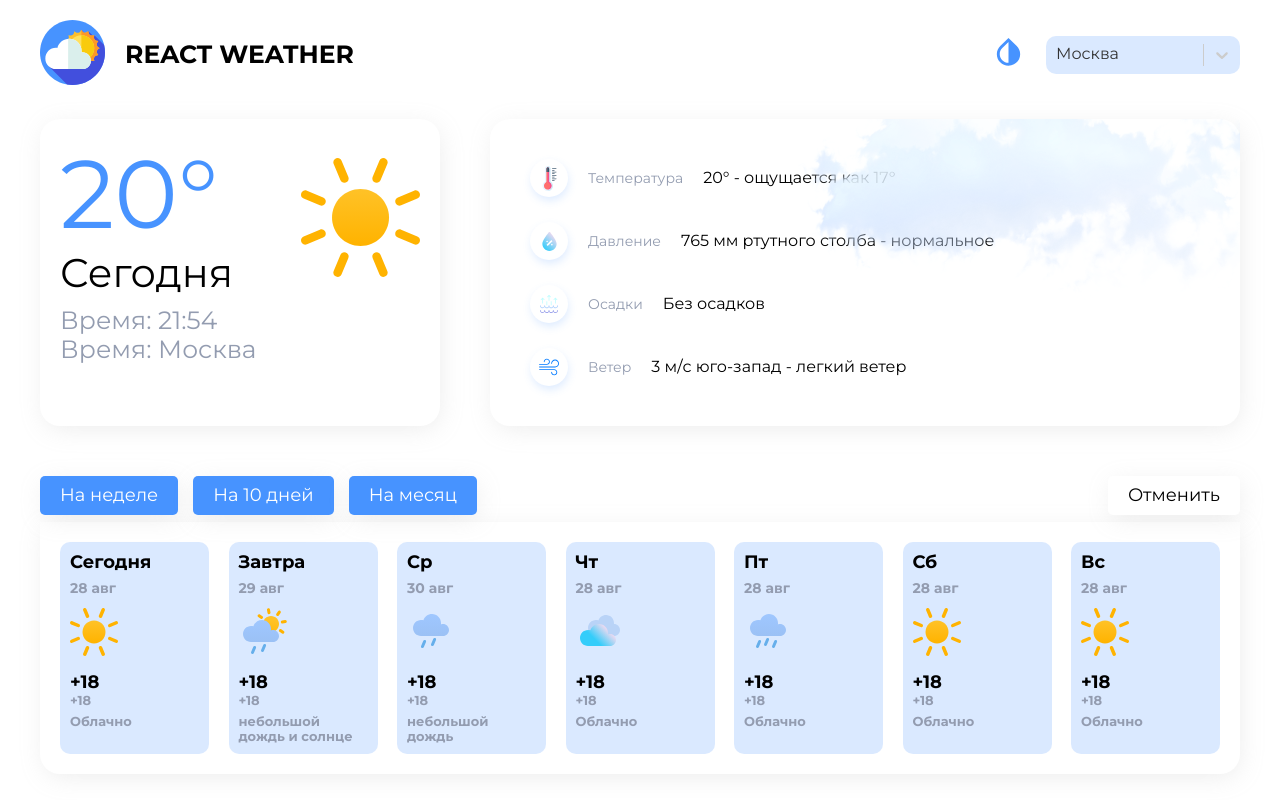
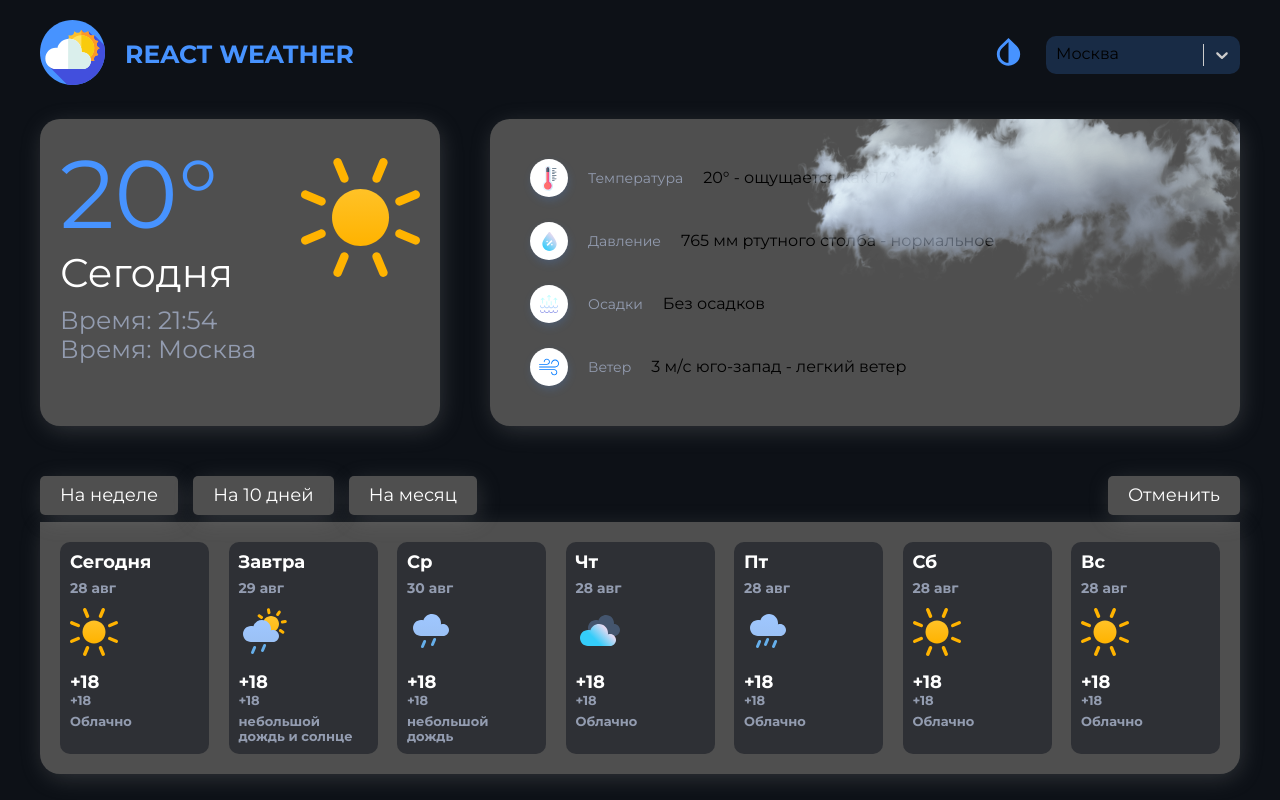
Before and after one commit to NinaDmitrieva/weather, a React (Create React App) app: page / in a window 1280 px wide. Built offline with nearby package versions, Linux system fonts and the light colour scheme.

Commit message:
готовые css переменные

```diff
--- a/src/pages/Home/Days/Days.module.scss
+++ b/src/pages/Home/Days/Days.module.scss
@@ -6,7 +6,7 @@
   flex-wrap: wrap;
   padding: 20px;
   width: 100%;
-  background: $light-background;
+  background-color:var(#{--components-background-default});
   box-shadow: $box-shadow;
   border-radius: 0 0 $border-radius $border-radius;
   font-weight: bold;
@@ -14,7 +14,7 @@
 .card {
   display: flex;
   flex-direction: column;
-  background: rgba(71, 147, 255, 0.2);
+  background:var(#{--card-background-default});
   border-radius: 10px;
   padding: 10px;
   width: 149px;
@@ -25,7 +25,7 @@
 .day{
   margin-bottom: 7px;
   font-size: 18px;
-
+  color:var(#{--text-color-default});
 }
 
 .day_info{
@@ -40,6 +40,7 @@
 
 .temp_day{
   font-size: 18px;
+  color:var(#{--text-color-default});
 }
 
 .temp_night {
@@ -54,7 +55,7 @@
 }
 
 &:hover{
-  box-shadow: 0px 3px 20px rgb(147, 144, 144, 0.28);
+  box-shadow:var(#{--card-background-default});
 }
 }
 
@@ -72,9 +73,9 @@
   box-shadow: 2px 5px 25px -3px rgba(180, 180, 180, 0.25);
   border-radius: 5px;
   padding: 9px 20px;
-  background-color: $light-background;
+  background-color:var(#{--components-background-default});
   margin-right: 15px;
-  color: $light-color;
+  color: var(#{--text-color-default});
   font-size: 18px;
   display: flex;
   align-items: center;
@@ -82,9 +83,9 @@
   margin-right: 15px;
   cursor: pointer;
 
-  &.activ{
+  &.active {
     background: $primary-color;
-    color: #fff
+    color: #fff;
   }
 }
 
--- a/src/pages/Home/components/ThisDay/ThisDay/ThisDay.module.scss
+++ b/src/pages/Home/components/ThisDay/ThisDay/ThisDay.module.scss
@@ -26,7 +26,7 @@
   }
   .this_day_name{
     font-size: 40px;
-    color: $light-color;
+    color: var(#{--text-color-default});
   }
 }
 
--- a/src/pages/Home/components/ThisDayInfo/ThisDayInfo/ThisDayInfo.module.scss
+++ b/src/pages/Home/components/ThisDayInfo/ThisDayInfo/ThisDayInfo.module.scss
@@ -5,7 +5,7 @@
   padding: 40px;
   max-width: 750px;
   width: 100%;
-  background: $light-background;
+  background: var(#{--components-background-default});
   box-shadow: $box-shadow;
   border-radius: $border-radius;
 }
@@ -42,7 +42,7 @@
   }
 
   .ndicator_value {
-    color: $light-color;
+    color: var(#{--text-color-default});
   }
 }
 
--- a/src/shered/Header/Header.module.scss
+++ b/src/shered/Header/Header.module.scss
@@ -1,3 +1,5 @@
+@import '../../styles/variables.scss';
+
 .header {
   display: flex;
   align-items: center;
@@ -27,4 +29,5 @@
   text-transform: uppercase;
   font-weight: bold;
   font-size: 25px;
+  color: $primary-color;
 }
--- a/src/shered/Header/Header.tsx
+++ b/src/shered/Header/Header.tsx
@@ -17,12 +17,16 @@
   const colorStyles = {
     control: (styles:any) => ({
       ...styles,
-      backgroundColor: 'rgba(71, 147, 255, 0.2)',
+      backgroundColor: 0 ? '#4f4f4f' : 'rgba(71, 147, 255, 0.2)',
       width: '194px',
       height: '37px',
       border:'none',
       borderRadius: '10px',
       zIndex: 100,
+    }),
+    singleValue: (styles:any) => ({
+      ...styles,
+     color: 0 ? '#fff' : '#000'
     })
   };
     return (
--- a/src/styles/variables.scss
+++ b/src/styles/variables.scss
@@ -21,26 +21,26 @@
   //body-background
   --body-background-dark: #{$body-background-dark};
   --body-background-light: #{$body-background-light};
-  --body-background-default: var(#{--body-background-light});
+  --body-background-default: var(#{--body-background-dark});
 
   //components-background
   --components-background-dark: #{$components-background-dark};
   --components-background-light: #{$components-background-light};
-  --components-background-default: var(#{--body-background-light});
+  --components-background-default: var(#{--components-background-dark});
 
   //card-background
   --card-background-dark: #{$card-background-dark};
   --card-background-light: #{$card-background-light};
-  --card-background-default: var(#{--card-background-light});
+  --card-background-default: var(#{--card-background-dark});
 
   //card-shadow
   --card-shadow-dark: #{$card-box-shadow-dark};
   --card-shadow-light: #{$card-box-shadow-light};
-  --card-shadow-default: var(#{--card-shadow-light});
+  --card-shadow-default: var(#{--card-shadow-dark});
 
   //text
   --text-color-dark: #{$dark-color};
   --text-color-light: #{$light-color};
-  --text-color-default: var(#{--text-color-light});
+  --text-color-default: var(#{--text-color-dark});
 
 }
```
